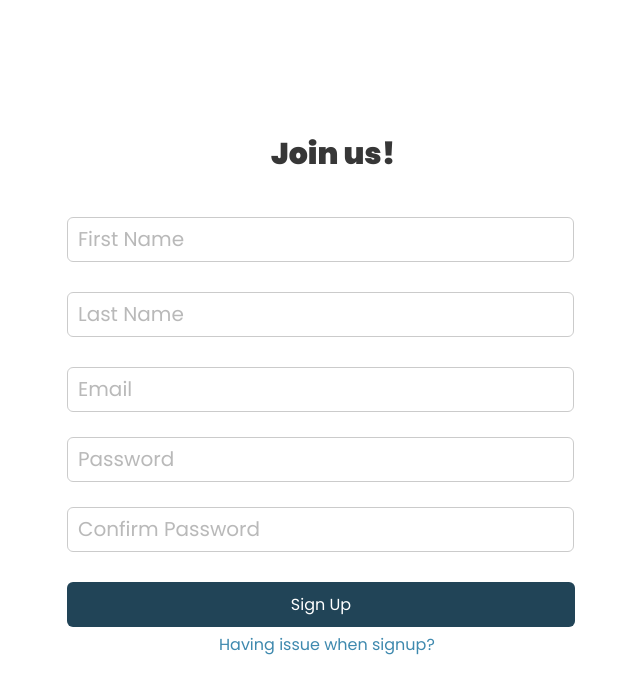
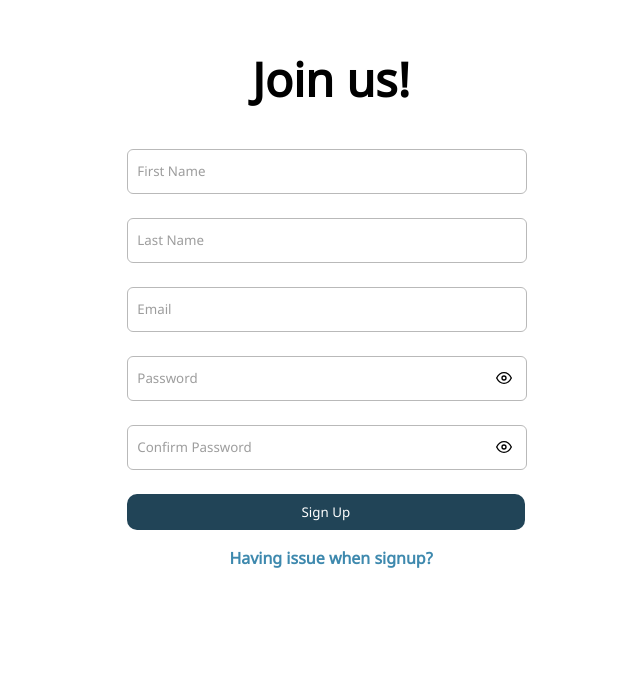
Before and after one commit to tiasafernanda/seeevent-teama-test, a React (Create React App) app: page /signup in a window 1280 px wide. Shown: the part 254-948 px from the top of the page, without its empty margins (430-1070 px from the left). Built offline with nearby package versions, Linux system fonts and the light colour scheme.

Commit message:
landingpage-login-signup-revisi

```diff
--- a/package.json
+++ b/package.json
@@ -8,6 +8,7 @@
     "@testing-library/user-event": "^12.1.10",
     "axios": "^0.24.0",
     "bootstrap": "^5.1.3",
+    "formik": "^2.2.9",
     "react": "^17.0.2",
     "react-bootstrap": "^2.0.2",
     "react-dom": "^17.0.2",
@@ -18,7 +19,8 @@
     "redux": "^4.1.2",
     "redux-devtools-extension": "^2.13.9",
     "redux-saga": "^1.1.3",
-    "web-vitals": "^1.0.1"
+    "web-vitals": "^1.0.1",
+    "yup": "^0.32.11"
   },
   "scripts": {
     "start": "react-scripts start",
--- a/src/pages/Login-Form/LoginForm.js
+++ b/src/pages/Login-Form/LoginForm.js
@@ -1,34 +1,74 @@
-import React from "react";
+import React, { useState, useEffect } from "react";
 import Styles from "../Login-Form/css/style2.module.css";
+import { FiEyeOff, FiEye } from "react-icons/fi";
 
 function LoginForm() {
+  const initialValues = { email: "", password: "" };
+  const [formValues, setFormValues] = useState(initialValues);
+  const [formErrors, setFormErrors] = useState({});
+  const [isSubmit, setIsSubmit] = useState(false);
+  const [passwordVisible, setPasswordVisible] = useState(false);
+
+  const handleChange = (e) => {
+    // console.log(e.target);
+    const { name, value } = e.target;
+    setFormValues({ ...formValues, [name]: value });
+  };
+
+  const handleSubmit = (e) => {
+    e.preventDefault();
+    setFormErrors(validate(formValues));
+    setIsSubmit(true);
+  };
+  useEffect(() => {
+    // console.log(formErrors);
+    // if (Object.keys(formErrors).length === 0 && isSubmit) {
+    //   console.log(formValues);
+    // }
+    console.log(formErrors);
+  }, [formErrors]);
+  const validate = (values) => {
+    console.log(values);
+    const errors = {};
+    const regex = /^[^\s@]+@[^\s@]{2,}$/i;
+    if (!values.email) {
+      errors.email = "This field is required";
+    } else if (!regex.test(values.email)) {
+      errors.email = "Email is invalid";
+    }
+    if (!values.password) {
+      errors.password = "This field is required";
+    } else if (values.password.length < 6) {
+      errors.password = "Password must be at least 6 characters";
+    } else if (values.password.length > 15) {
+      errors.password = "Password cannot exceed more than 15 characters";
+    }
+
+    return errors;
+  };
+
   return (
     <div>
       <div className={Styles.container}>
         <div className={Styles.hero}>
-          <div className={Styles.form}>
-            <div className={Styles.formLogin}>
-              <div className={Styles.title}>
-                <h3>Welcome back!</h3>
-              </div>
-              <form>
-                <div className={Styles.email}>
-                  <input type="text" placeholder="Email" />
-                </div>
-                <div className={Styles.password}>
-                  <input type="password" placeholder="Password" />
-                </div>
-                <div className={Styles.signin}>
-                  <button type="submit" value="Signin">
-                    Sign In
-                  </button>
-                </div>
-                <a href="#" className={Styles.forgot}>
-                  Forgot Password?
-                </a>
-              </form>
+          <div className={Styles.title}>
+            <h3>Welcome Back!</h3>
+          </div>
+          <form className={Styles.form1} onSubmit={handleSubmit}>
+            <div className={Styles.warning}>
+              <input className={formErrors.email && isSubmit ? Styles.errorhover : Styles.hover} name="email" type="email" placeholder="Email" value={formValues.email} onChange={handleChange} />
+              <p>{formErrors.email}</p>
             </div>
-          </div>
+            <div className={Styles.warning}>
+              <input className={formErrors.password && isSubmit ? Styles.errorhover : Styles.hover} name="password" type={passwordVisible ? "text" : "password"} placeholder="Password" value={formValues.password} onChange={handleChange} />
+              <p>{formErrors.password}</p>
+              <button type="button" className={Styles.Eye} onClick={() => setPasswordVisible(!passwordVisible)}>
+                {passwordVisible ? <FiEyeOff /> : <FiEye />}
+              </button>
+            </div>
+            <button className={Styles.login}>Sign In</button>
+            <a href="#"> Forgot Password?</a>
+          </form>
         </div>
       </div>
     </div>
--- a/src/pages/Login-Form/css/style2.module.css
+++ b/src/pages/Login-Form/css/style2.module.css
@@ -1,11 +1,10 @@
-@import url("https://fonts.googleapis.com/css2?family=Poppins:ital,wght@0,200;0,300;0,400;0,500;0,600;0,900;1,700;1,800&display=swap");
+@import url("https://fonts.googleapis.com/css2?family=Noto+Sans&display=swap");
 * {
   margin: 0;
   padding: 0;
   box-sizing: border-box;
-  font-family: "Poppins", sans-serif;
+  font-family: "Noto Sans", sans-serif;
 }
-
 .container {
   display: flex;
   justify-content: center;
@@ -23,83 +22,94 @@
   /* background: chocolate; */
 }
 
-.formLogin {
+.title {
+  text-align: center;
+  font-family: "Noto Sans", sans-serif;
+  font-style: Bold;
+  font-size: 25px;
+  line-height: 44px;
+  /* letter-spacing: 44px; */
+}
+
+.form1 a {
+  text-decoration: none;
+  color: #3e89ae;
+  text-align: center;
+  padding-top: 1rem;
+  font-size: 14px;
+  line-height: 25.2px;
+  font-weight: bold;
+}
+
+.form1 {
+  display: grid;
+  padding: 1em;
+  /* background-color: aqua; */
+  /* border: 1px solid #c1c1c1; */
+  margin: 2rem auto 0 auto;
+  max-width: 600px;
+  /* padding-bottom: 1rem; */
+}
+.form1 .hover {
+  margin-left: 5rem;
+  height: 45px;
+  width: 400px;
+  border-radius: 6px 6px;
+  background: #fff;
+  border: 1px solid #9c9c9c;
+  opacity: 0.7;
+  margin-bottom: 1.5rem;
+}
+.form1 .login {
+  margin-left: 5rem;
+  background: #214457;
+  padding: 0.7em;
+  width: 70%;
+  border: 0;
+  color: #fff;
+  cursor: pointer;
+  border-radius: 10px 10px 10px 10px;
+}
+
+#Confirm-Password input {
+  border: 1px solid #fff;
+}
+
+.hover {
+  padding: 0.7em;
+  margin-bottom: 0.5rem;
+}
+.hover:focus {
+  outline: 1px solid #000000;
+}
+
+.warning p {
+  color: red;
+  position: absolute;
+  left: 15%;
+  top: 70%;
+  font-size: 10px;
+}
+
+.errorhover {
+  margin-left: 5rem;
+  height: 45px;
+  width: 400px;
+  border-radius: 6px 6px;
+  background: #fff;
+  border: 1px solid red;
+  opacity: 0.7;
+  padding: 0.7em;
+  margin-bottom: 1.5rem;
+}
+
+.warning {
   position: relative;
 }
-
-.email input {
-  border: 1px solid #999999;
-  opacity: 0.9;
-  background: #fff;
-  font-family: "Poppins", sans-serif;
-  font-style: normal;
-  font-size: 20px;
-  line-height: 28px;
-  text-align: left;
-  padding-left: 10px;
-  top: 160px;
-  left: 20%;
-  border-radius: 4px 4px 4px 4px;
-  height: 45px;
+.Eye {
+  all: unset;
+  position: absolute;
+  top: 20%;
+  left: 79%;
+  cursor: pointer;
 }
-
-.password input {
-  border: 1px solid #999999;
-  opacity: 0.9;
-  background: rgb(255, 255, 255);
-  font-family: "Poppins", sans-serif;
-  font-style: normal;
-  font-size: 20px;
-  line-height: 28px;
-  text-align: left;
-  padding-left: 10px;
-  top: 235px;
-  left: 20%;
-  border-radius: 4px 4px 4px 4px;
-  height: 45px;
-}
-
-/* .signin {
-  top: 200px;
-  left: 200px;
-} */
-
-.signin {
-  margin-top: 4px;
-}
-
-.signin button {
-  position: absolute;
-  cursor: pointer;
-  width: 63.5%;
-  height: 56px;
-  text-decoration: none;
-  color: #fff;
-  font-size: 16px;
-  background-color: #214457;
-  top: 310px;
-  left: 20%;
-  border-radius: 6px;
-  border: none;
-}
-
-.forgot {
-  position: absolute;
-  text-decoration: none;
-  font-style: 1000px;
-  color: #3e89ae;
-  top: 370px;
-  left: 44%;
-  font-style: bold;
-  line-height: 25px;
-}
-
-.title h3 {
-  position: absolute;
-  color: #373737;
-  top: 100px;
-  left: 30%;
-  /* font-style: bold; */
-  font-size: 40px;
-  line-height: 4px;
-}
--- a/src/pages/Sign-Up-Form/SignUpForm.js
+++ b/src/pages/Sign-Up-Form/SignUpForm.js
@@ -1,40 +1,107 @@
-import React from "react";
+import React, { useState, useEffect } from "react";
 import Styles from "../Sign-Up-Form/css/style3.module.css";
+import { FiEyeOff, FiEye } from "react-icons/fi";
+
 function SignUpForm() {
+  const initialValues = { firstname: "", lastname: "", email: "", password: "", confirmpassword: "" };
+  const [formValues, setFormValues] = useState(initialValues);
+  const [formErrors, setFormErrors] = useState({});
+  const [isSubmit, setIsSubmit] = useState(false);
+  const [passwordVisible, setPasswordVisible] = useState(false);
+
+  const handleChange = (e) => {
+    // console.log(e.target);
+    const { name, value } = e.target;
+    setFormValues({ ...formValues, [name]: value });
+  };
+
+  const handleSubmit = (e) => {
+    e.preventDefault();
+    setFormErrors(validate(formValues));
+    setIsSubmit(true);
+  };
+  useEffect(() => {
+    // console.log(formErrors);
+    // if (Object.keys(formErrors).length === 0 && isSubmit) {
+    //   console.log(formValues);
+    // }
+    console.log(formErrors);
+  }, [formErrors]);
+  const validate = (values) => {
+    console.log(values);
+    const errors = {};
+    const regex = /^[^\s@]+@[^\s@]{2,}$/i;
+    if (!values.firstname) {
+      errors.firstname = "This field is required";
+    }
+    if (!values.lastname) {
+      errors.lastname = "This field is required";
+    }
+    if (!values.email) {
+      errors.email = "This field is required";
+    } else if (!regex.test(values.email)) {
+      errors.email = "Email is invalid";
+    }
+    if (!values.password) {
+      errors.password = "This field is required";
+    } else if (values.password.length < 6) {
+      errors.password = "Password must be at least 6 characters";
+    } else if (values.password.length > 15) {
+      errors.password = "Password cannot exceed more than 15 characters";
+    }
+    if (!values.confirmpassword) {
+      errors.confirmpassword = "This field is required";
+    } else if (values.password !== values.confirmpassword) {
+      errors.confirmpassword = "Confirmation password is not the same as the password";
+    }
+
+    return errors;
+  };
+
   return (
     <div>
       <div className={Styles.container}>
         <div className={Styles.hero}>
-          <div className={Styles.signup}>
           <div className={Styles.title}>
             <h3>Join us!</h3>
           </div>
-            <form>
-              <div className={Styles.name}>
-                <input type="text" placeholder="First Name" />
+          <form className={Styles.form1} onSubmit={handleSubmit}>
+            <div className={Styles.warning}>
+              <input className={formErrors.firstname && isSubmit ? Styles.errorhover : Styles.hover} name="firstname" type="text" placeholder="First Name" value={formValues.firstname} onChange={handleChange} />
+              <p>{formErrors.firstname}</p>
             </div>
-              <div className={Styles.last}>
-                <input type="text" placeholder="Last Name" />
+            <div className={Styles.warning}>
+              <input className={formErrors.lastname && isSubmit ? Styles.errorhover : Styles.hover} name="lastname" type="text" placeholder="Last Name" value={formValues.lastname} onChange={handleChange} />
+              <p>{formErrors.lastname}</p>
             </div>
-              <div className={Styles.email}>
-                <input type="text" placeholder="Email" />
+            <div className={Styles.warning}>
+              <input className={formErrors.email && isSubmit ? Styles.errorhover : Styles.hover} name="email" type="email" placeholder="Email" value={formValues.email} onChange={handleChange} />
+              <p>{formErrors.email}</p>
             </div>
-              <div className={Styles.password}>
-                <input type="password" placeholder="Password" />
-              </div>
-              <div className={Styles.confirm}>
-                <input type="password" placeholder="Confirm Password" />
-              </div>
-              <div className={Styles.signin}>
-                <button type="submit" value="Signin">
-                  Sign Up
+            <div className={Styles.warning}>
+              <input className={formErrors.password && isSubmit ? Styles.errorhover : Styles.hover} name="password" type={passwordVisible ? "text" : "password"} placeholder="Password" value={formValues.password} onChange={handleChange} />
+              <p>{formErrors.password}</p>
+              <button type="button" className={Styles.Eye} onClick={() => setPasswordVisible(!passwordVisible)}>
+                {passwordVisible ? <FiEyeOff /> : <FiEye />}
               </button>
             </div>
-              <a href="#" className={Styles.issue}>
-                Having issue when signup?
-              </a>
+            <div className={Styles.warning}>
+              <input
+                className={formErrors.confirmpassword && isSubmit ? Styles.errorhover : Styles.hover}
+                name="confirmpassword"
+                type={passwordVisible ? "text" : "password"}
+                placeholder="Confirm Password"
+                value={formValues.confirmpassword}
+                onChange={handleChange}
+              />
+              <p>{formErrors.confirmpassword}</p>
+              <button type="button" className={Styles.Eye} onClick={() => setPasswordVisible(!passwordVisible)}>
+                {passwordVisible ? <FiEyeOff /> : <FiEye />}
+              </button>
+            </div>
+            <button className={Styles.regist}>Sign Up</button>
+            <a href="#"> Having issue when signup?</a>
           </form>
-          </div>
         </div>
       </div>
     </div>
--- a/src/pages/Sign-Up-Form/css/style3.module.css
+++ b/src/pages/Sign-Up-Form/css/style3.module.css
@@ -1,139 +1,116 @@
-@import url("https://fonts.googleapis.com/css2?family=Poppins:ital,wght@0,200;0,300;0,400;0,500;0,600;0,900;1,700;1,800&display=swap");
+@import url("https://fonts.googleapis.com/css2?family=Noto+Sans&display=swap");
 * {
   margin: 0;
   padding: 0;
   box-sizing: border-box;
-  font-family: "Poppins", sans-serif;
+  font-family: "Noto Sans", sans-serif;
 }
-
 .container {
   display: flex;
   justify-content: center;
   align-items: center;
   width: 1522px;
   height: 1121px;
-  /* background: chocolate; */
 }
 
 .hero {
   position: absolute;
+  align-items: center;
   width: 800px;
   height: 500px;
   margin: 20px;
-  /* background: coral; */
+  /* background: chocolate; */
 }
 
-.title h3 {
-  position: absolute;
-  top: 75px;
-  left: 340px;
-  font-size: 30px;
-  font-style: inherit;
-  color: #373737;
+.title {
+  text-align: center;
+  font-family: "Noto Sans", sans-serif;
+  font-style: Bold;
+  font-size: 40px;
+  line-height: 44px;
+  /* letter-spacing: 44px; */
 }
 
-.form {
-  position: relative;
-  padding: 1em;
-  margin: 2rem auto 0 auto;
-  height: 64px;
-  width: 600px;
-}
-.name input {
-  position: absolute;
-  top: 32%;
-  left: 17%;
-  opacity: 0.5;
-  border: 1px solid #999999;
-  background: #fff;
-  align-items: center;
-  border-radius: 6px 6px 6px 6px;
-  height: 45px;
-  padding: 10px;
+form a {
+  text-decoration: none;
+  color: #3e89ae;
+  text-align: center;
+  padding-top: 1rem;
+  font-size: 16px;
+  line-height: 25.2px;
+  font-weight: bold;
 }
 
-.last input {
-  position: absolute;
-  border: 1px solid #999999;
-  border-radius: 6px 6px 6px 6px;
-  left: 17%;
-  top: 47%;
+form {
+  display: grid;
+  padding: 1em;
+  /* background-color: aqua; */
+  /* border: 1px solid #c1c1c1; */
+  margin: 2rem auto 0 auto;
+  max-width: 600px;
+  /* padding-bottom: 1rem; */
+}
+form .warning .hover {
+  margin-left: 5rem;
+  height: 45px;
+  width: 400px;
+  border-radius: 6px 6px;
   background: #fff;
-  font-size: 20px;
-  font-weight: normal;
-  line-height: 28px;
-  opacity: 0.5;
-  height: 45px;
-  padding: 10px;
+  border: 1px solid #9c9c9c;
+  opacity: 0.7;
+  margin-bottom: 1.5rem;
+}
+form .regist {
+  margin-left: 5rem;
+  background: #214457;
+  padding: 0.7em;
+  width: 70%;
+  border: 0;
+  color: #fff;
+  cursor: pointer;
+  border-radius: 10px 10px 10px 10px;
 }
 
-.email input {
-  position: absolute;
-  border: 1px solid #999999;
-  border-radius: 6px 6px 6px 6px;
-  left: 17%;
-  top: 62%;
-  background: #fff;
-  font-size: 20px;
-  font-weight: normal;
-  line-height: 28px;
-  opacity: 0.5;
-  height: 45px;
-  padding: 10px;
+#Confirm-Password input {
+  border: 1px solid #fff;
 }
 
-.password input {
-  position: absolute;
-  border: 1px solid #999999;
-  border-radius: 6px 6px 6px 6px;
-  left: 17%;
-  top: 76%;
-  background: #fff;
-  font-size: 20px;
-  font-weight: normal;
-  line-height: 28px;
-  opacity: 0.5;
-  height: 45px;
-  padding: 10px;
+.hover {
+  padding: 0.7em;
+  margin-bottom: 0.5rem;
 }
 
-.confirm input {
-  position: absolute;
-  border: 1px solid #999999;
-  border-radius: 6px 6px 6px 6px;
-  left: 17%;
-  top: 90%;
-  background: #fff;
-  font-size: 20px;
-  font-weight: normal;
-  line-height: 28px;
-  opacity: 0.5;
-  height: 45px;
-  padding: 10px;
+.hover:focus {
+  outline: 1px solid #000000;
 }
 
-.signin button {
+.warning p {
+  color: red;
   position: absolute;
-  cursor: pointer;
-  width: 63.5%;
-  height: 45px;
-  text-decoration: none;
-  color: #fff;
-  font-size: 16px;
-  background-color: #214457;
-  top: 105%;
-  left: 17%;
-  border-radius: 6px;
-  border: none;
+  left: 15%;
+  top: 70%;
+  font-size: 10px;
 }
 
-.issue {
+.errorhover {
+  margin-left: 5rem;
+  height: 45px;
+  width: 400px;
+  border-radius: 6px 6px;
+  background: #fff;
+  border: 1px solid red;
+  opacity: 0.7;
+  padding: 0.7em;
+  margin-bottom: 1.5rem;
+}
+
+.warning {
+  position: relative;
+}
+.Eye {
+  all: unset;
   position: absolute;
-  text-decoration: none;
-  font-weight: 50%;
-  color: #3e89ae;
-  top: 115%;
-  left: 36%;
-  font-style: bold;
-  line-height: 25px;
+  top: 20%;
+  left: 79%;
+  cursor: pointer;
 }
--- a/src/pages/home-login/HomeLogin.js
+++ b/src/pages/home-login/HomeLogin.js
@@ -21,7 +21,7 @@ function HomeLogin() {
           <div className={styles.icon}>
             <BsSearch />
           </div>
-          <input type="text" placeholder="Search Event" />
+          <input className={styles.cok} type="text" placeholder="Search Event" />
         </div>
         <div className={styles.top}>
           <h2>Attend an event starting soon</h2>
--- a/src/pages/home-login/css/style.module.css
+++ b/src/pages/home-login/css/style.module.css
@@ -33,16 +33,16 @@
   position: relative;
   width: 496px;
   height: 247px;
-  left: 6%;
+  left: 9%;
   top: 0px;
 
   font-family: "Poppins";
   font-style: normal;
-  font-weight: bold;
+  font-weight: 600;
   font-size: 56px;
   line-height: 62px;
   color: #ffffff;
-  letter-spacing: 5px;
+  letter-spacing: 1px;
 }
 
 span {
@@ -74,7 +74,7 @@ span {
   cursor: pointer;
 }
 
-input {
+.cok {
   position: absolute;
   left: 8%;
   top: 25%;
--- a/src/pages/home-succes-login/css/style1.css
+++ b/src/pages/home-succes-login/css/style1.module.css
@@ -34,16 +34,16 @@
   position: relative;
   width: 496px;
   height: 247px;
-  left: 6%;
+  left: 9%;
   top: 0px;
 
   font-family: "Poppins";
   font-style: normal;
-  font-weight: bold;
+  font-weight: 600;
   font-size: 56px;
   line-height: 62px;
   color: #ffffff;
-  letter-spacing: 5px;
+  letter-spacing: 1px;
 }
 
 span {
@@ -75,7 +75,7 @@ span {
   cursor: pointer;
 }
 
-input {
+.cok {
   position: absolute;
   left: 8%;
   top: 25%;
@@ -95,7 +95,7 @@ input {
   left: 25px;
 }
 
-.card-grid {
+.cardgrid {
   height: 20%;
   width: 20%;
   display: flex;
```
Also changed, not shown: src/pages/home-succes-login/SuccessLogin.js (+20 -20 lines). Lines whose indentation alone changed are shown as unchanged.
